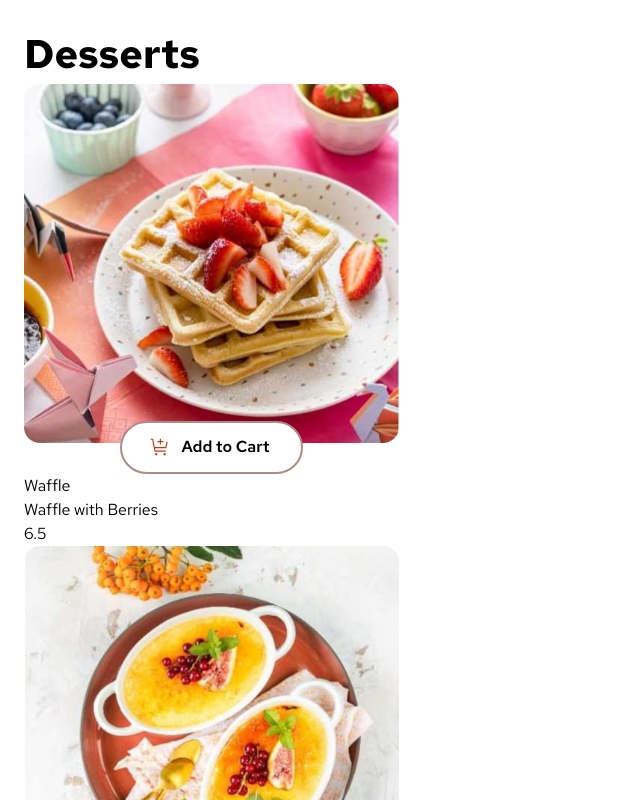
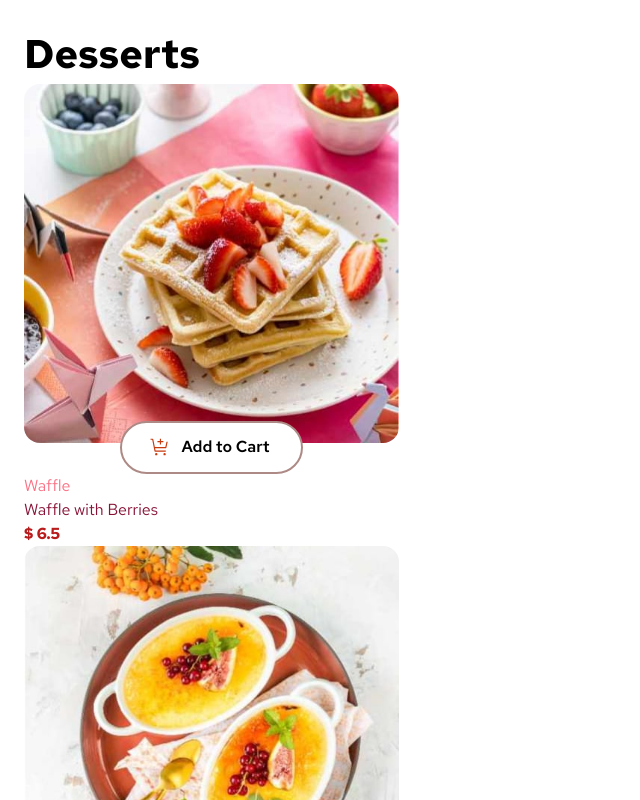
Before and after one commit to steamnp/bfs56, a React (Vite) app: page / in a window 1280 px wide. Shown: the top 800 px of the page, without its empty margins (0-640 px from the left). Built offline with nearby package versions, Linux system fonts and the light colour scheme; a web font is replaced by a local one.

Commit message:
updated text styling

```diff
--- a/src/components/product.jsx
+++ b/src/components/product.jsx
@@ -33,9 +33,9 @@ function Product({ item }) {
         </button>
       </div>
       <div className="card-description">
-        <h1>{category}</h1>
-        <h1>{name}</h1>
-        <h1>{price}</h1>
+        <p className="font-[14px] text-rose-400">{category}</p>
+        <p className=" font-[16px] text-rose-900">{name}</p>
+        <p className="font-bold  text-red-700">{"$ " + price}</p>
       </div>
     </div>
   );
```
